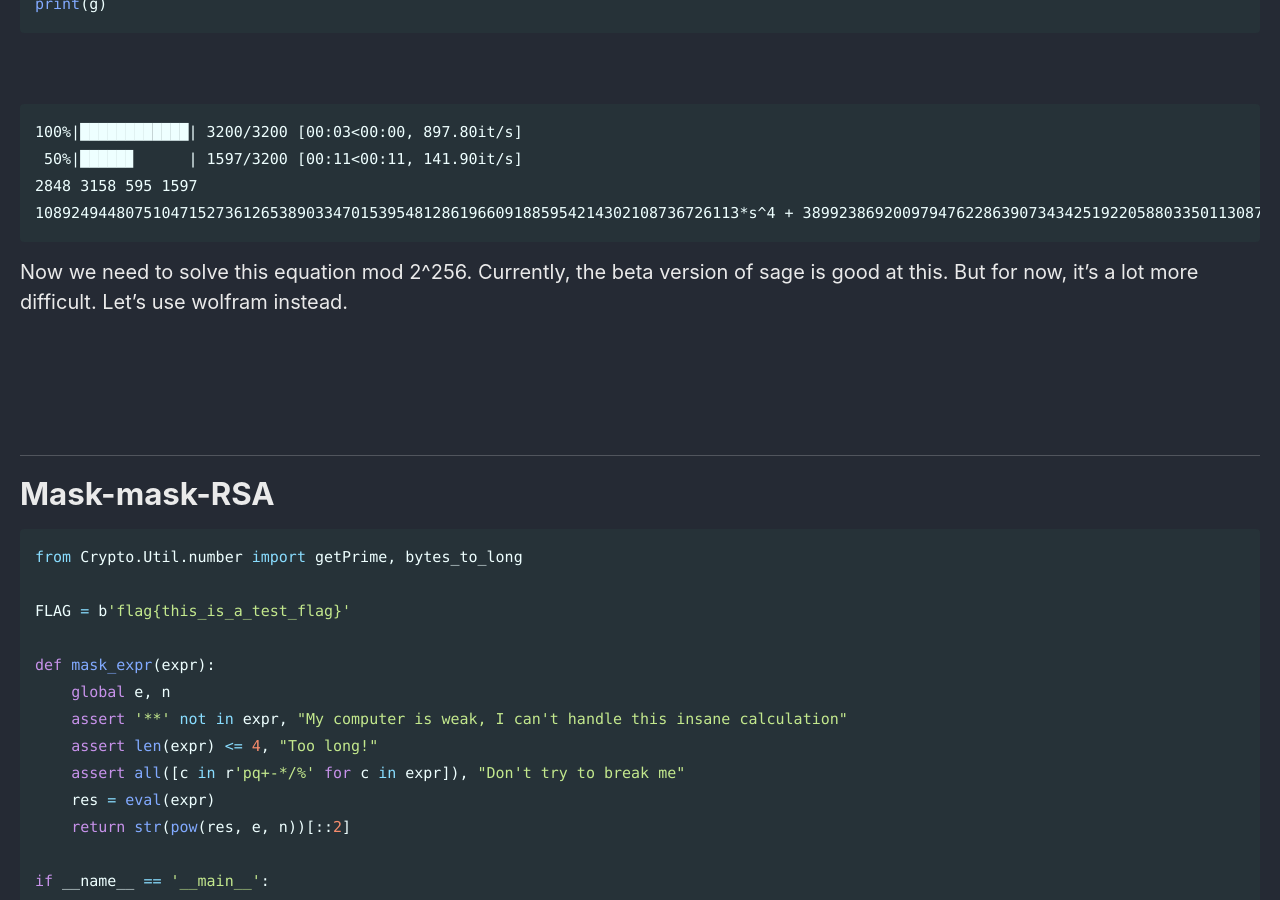
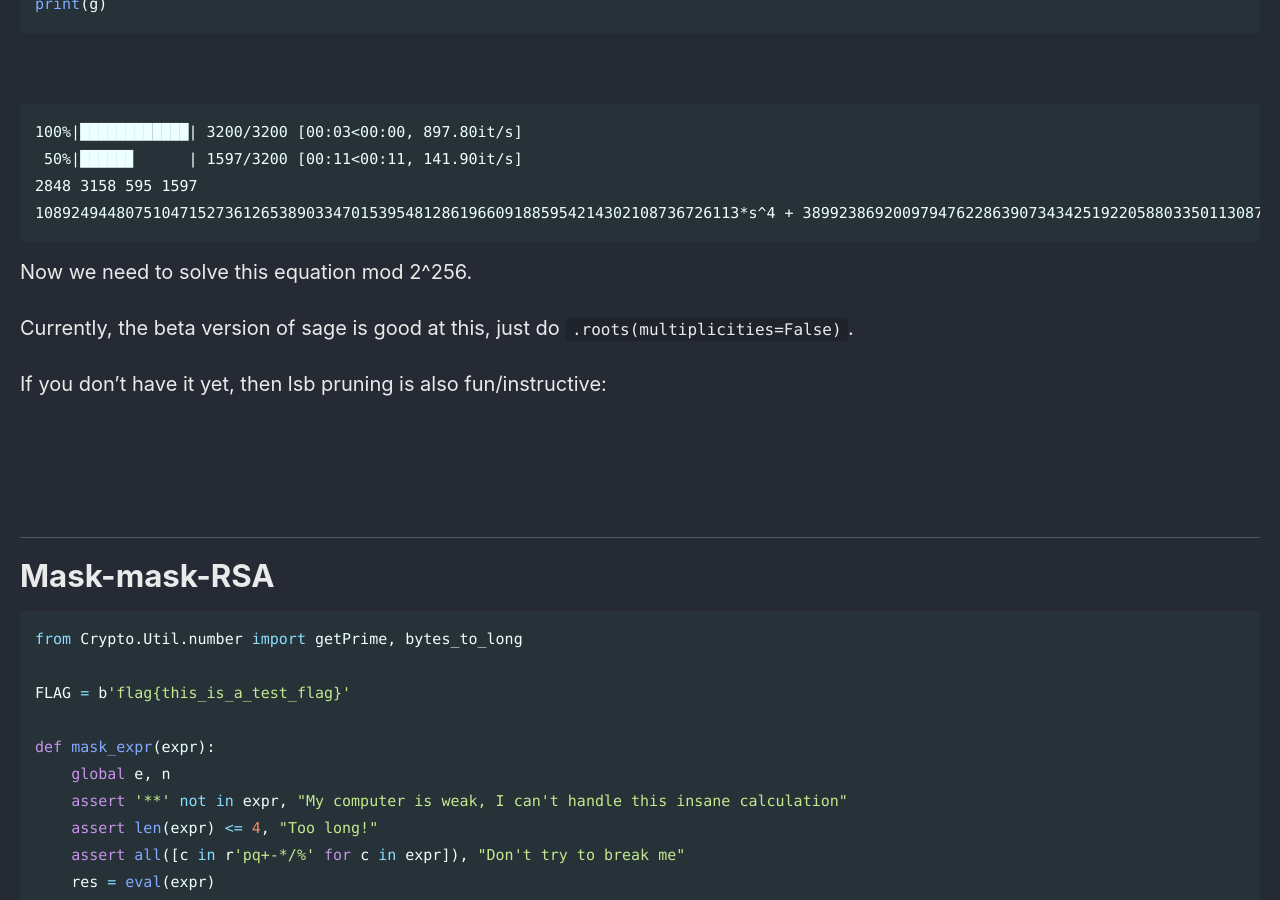
Before and after one commit to Connor-McCartney/Connor-McCartney.github.io, a Jekyll site: the page built from _pages/cryptography/other/HKCERT2024.md, in a window 1280 px wide and 900 px high, scrolled down 16554 px. Built offline with Jekyll 4.4.1, drawn with Linux system fonts in a browser that asks for light colours; cached includes are drawn as plain includes.

Commit message:
Update HKCERT2024.md

````diff
--- a/_pages/cryptography/other/HKCERT2024.md
+++ b/_pages/cryptography/other/HKCERT2024.md
@@ -645,8 +645,11 @@ print(g)
 108924944807510471527361265389033470153954812861966091885954214302108736726113*s^4 + 38992386920097947622863907343425192205880335011308745161116938232520565562976*s^3 + 2571816023115709059736316780072904940003910561877277204314754938902787170048*s^2 + 88822498322261174646976135916244140846808414037826320423728524010428411027456*s + 59007914126027716674986500776754835910017307110333784124911626365115906850367
 ```
 
-Now we need to solve this equation mod 2^256. Currently, the beta version of sage is good at this.
-But for now, it's a lot more difficult. Let's use wolfram instead.
+Now we need to solve this equation mod 2^256.
+
+Currently, the beta version of sage is good at this, just do `.roots(multiplicities=False)`.
+
+If you don't have it yet, then lsb pruning is also fun/instructive:
 
 <br>
 
````
